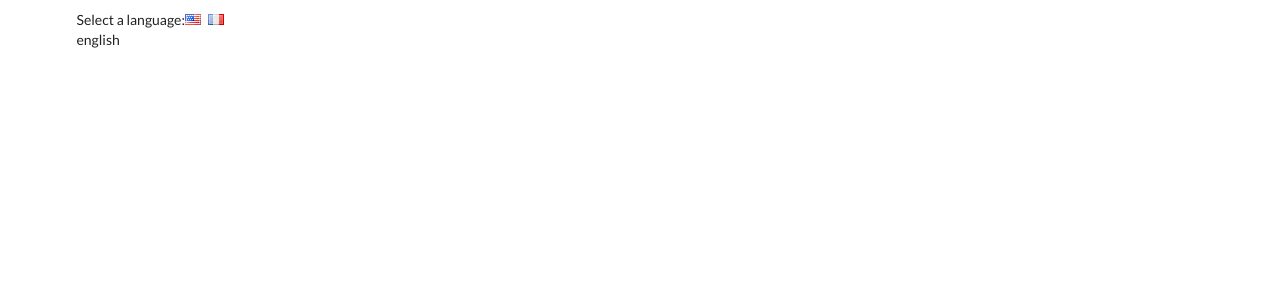
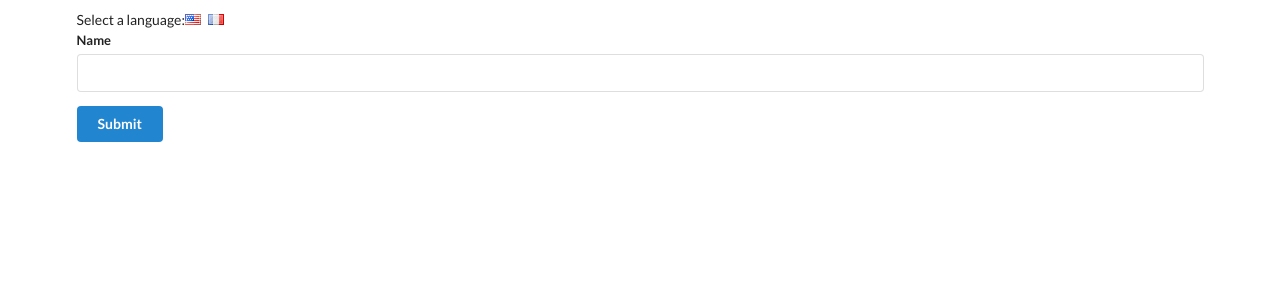
Before and after one commit to Nilugette/translate, a React (Create React App) app: page / in a window 1280 px wide. Shown: the top 300 px of the page. Built offline with nearby package versions, Linux system fonts and the light colour scheme.

Commit message:
Adding Components and Creating Context

```diff
--- a/src/components/App.js
+++ b/src/components/App.js
@@ -1,4 +1,5 @@
 import React from 'react';
+import UserCreate from './UserCreate'
 
 class App extends React.Component {
     state = { language: 'english' }
@@ -15,7 +16,7 @@ class App extends React.Component {
                 <i className="flag us" onClick={() => this.onLanguageChange('english')}></i>
                 <i className="flag fr" onClick={() => this.onLanguageChange('french')}></i>
             </div>
-            {this.state.language}
+            <UserCreate/>
         </div>
         )
     }
--- /dev/null
+++ b/src/components/Button.js
@@ -0,0 +1,16 @@
+import React from 'react';
+import LanguageContext from '../contexts/LanguageContext'
+
+class Button extends React.Component {
+    static contextType = LanguageContext
+
+    render() {
+        console.log(this.context)
+        return (
+            <button className="ui button primary">Submit</button>
+        )
+    }
+}
+
+
+export default Button
--- /dev/null
+++ b/src/components/Field.js
@@ -0,0 +1,17 @@
+import React from 'react';
+
+class Field extends React.Component {
+
+
+    render() {
+        return (
+        <div className="ui field">
+            <label htmlFor="field">Name</label>
+            <input type="text" name="field"/>
+        </div>
+        )
+    }
+}
+
+
+export default Field
--- /dev/null
+++ b/src/components/UserCreate.js
@@ -0,0 +1,16 @@
+import React from 'react';
+import Field from './Field'
+import Button from './Button'
+
+const UserCreate = () => {
+        return (
+            <div className="ui form">
+                <Field/>
+                <Button/>
+            </div>
+        )
+
+}
+
+
+export default UserCreate
--- /dev/null
+++ b/src/contexts/LanguageContext.js
@@ -0,0 +1,3 @@
+import React from 'react'
+
+export default React.createContext('english')
```
